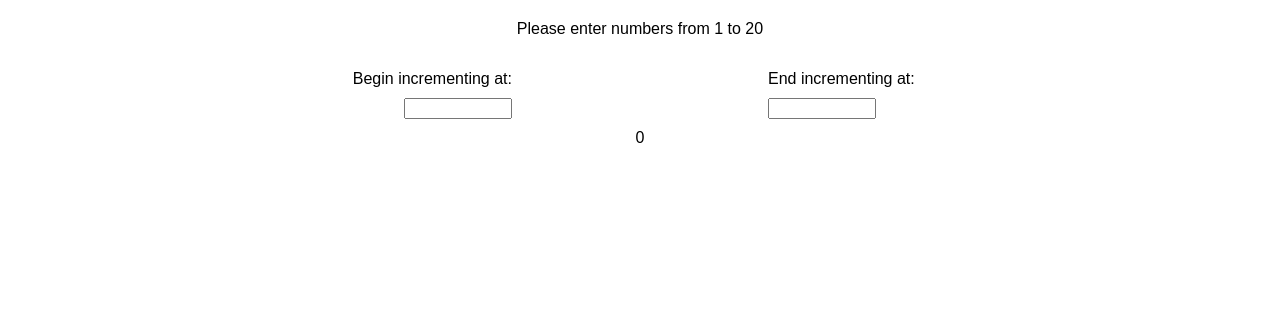
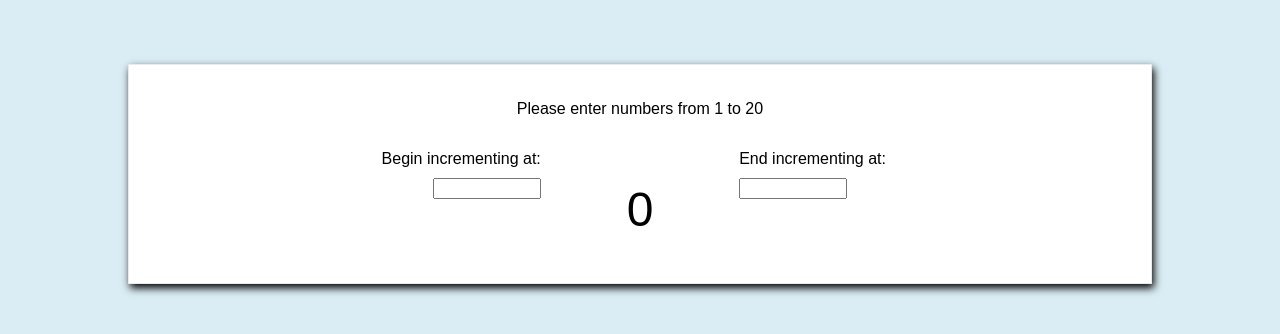
Before and after one commit to pachkovska/simple-counter, a React (Create React App) app: page / in a window 1280 px wide. Shown: the top 334 px of the page. Built offline with nearby package versions, Linux system fonts and the light colour scheme.

Commit message:
css additions

```diff
--- a/src/App.css
+++ b/src/App.css
@@ -1,9 +1,20 @@
-.App {
+body {
+    background-color: #daedf4;
+    width: 100vw;
+    height: 100vh;
+}
+
+.App-content {
     display: grid;
     grid-template-columns: 1fr 20% 1fr;
     grid-template-rows: 70px 1fr 1fr;
     font-family: Arial;
     justify-items: center;
+    margin: 5% 10% 0 10%;
+    padding: 15px;
+    border: 1px solid rgba(115, 115, 115, 0.15);
+    box-shadow: rgba(0, 0, 0) 2px 4px 8px;
+    background-color: #ffffff;
 }
 
 .App-header {
@@ -33,15 +44,19 @@ input {
 }
 
 .number {
-    grid-row: 3;
+    grid-row: 2 / span 2;
     grid-column: 2;
+    font-size: 48px;
+    align-self: center;
 }
 
 .incrementButtons {
     grid-row: 3;
     grid-column: 1;
     display: flex;
+    flex-wrap: wrap;
     flex-direction: row;
+    justify-content: flex-end;
     justify-self: end;
 }
 
@@ -49,6 +64,23 @@ input {
     grid-row: 3;
     grid-column: 3;
     display: flex;
+    flex-wrap: wrap-reverse;
     flex-direction: row-reverse;
+    justify-content: flex-end;
     justify-self: start;
 }
+
+button {
+    margin: 2px;
+    width: 40px;
+    border-radius: 7px;
+    transition: all .1s ease-in-out;
+    outline-style: none;
+    background-color: #6fbad5;
+}
+
+button:hover {
+    border: 1px solid whitesmoke;
+    transform: translateY(1px);
+    background-color: #8dc9de;
+}
--- a/src/App.js
+++ b/src/App.js
@@ -1,4 +1,4 @@
-import React, { useState } from 'react';
+import React, {useState} from 'react';
 import _ from 'lodash';
 import './App.css';
 import IncrementButton from "./components/IncrementButton";
@@ -24,6 +24,7 @@ function App() {
 
     return (
         <div className="App">
+            <div className="App-content">
                 <div className="App-header">Please enter numbers from 1 to 20</div>
                 <ValueInput
                     title="Begin incrementing at: "
@@ -57,17 +58,27 @@ function App() {
                     }
                 </div>
             </div>
+        </div>
     );
 }
 
 export default App;
 
-{/* Original version of input fields. In the current version Input is a separate component*/}
-{/*<div className="valueInput--from">*/}
-{/*    <div className="valueInput-title">Begin Incrementing at:</div>*/}
-{/*    <input type="text" name="fromValue" onChange={handleValueChange}></input>*/}
-{/*</div>*/}
-{/*<div className="valueInput--to">*/}
-{/*    <div className="valueInput-title">End Incrementing at:</div>*/}
-{/*    <input type="text" name="toValue" onChange={handleValueChange}></input>*/}
-{/*</div>*/}
+{/* Original version of input fields. In the current version Input is a separate component*/
+}
+{/*<div className="valueInput--from">*/
+}
+{/*    <div className="valueInput-title">Begin Incrementing at:</div>*/
+}
+{/*    <input type="text" name="fromValue" onChange={handleValueChange}></input>*/
+}
+{/*</div>*/
+}
+{/*<div className="valueInput--to">*/
+}
+{/*    <div className="valueInput-title">End Incrementing at:</div>*/
+}
+{/*    <input type="text" name="toValue" onChange={handleValueChange}></input>*/
+}
+{/*</div>*/
+}
```
Also changed, not shown: 1 other file (tests, documents, lock files or other folders). Lines whose indentation alone changed are shown as unchanged.
